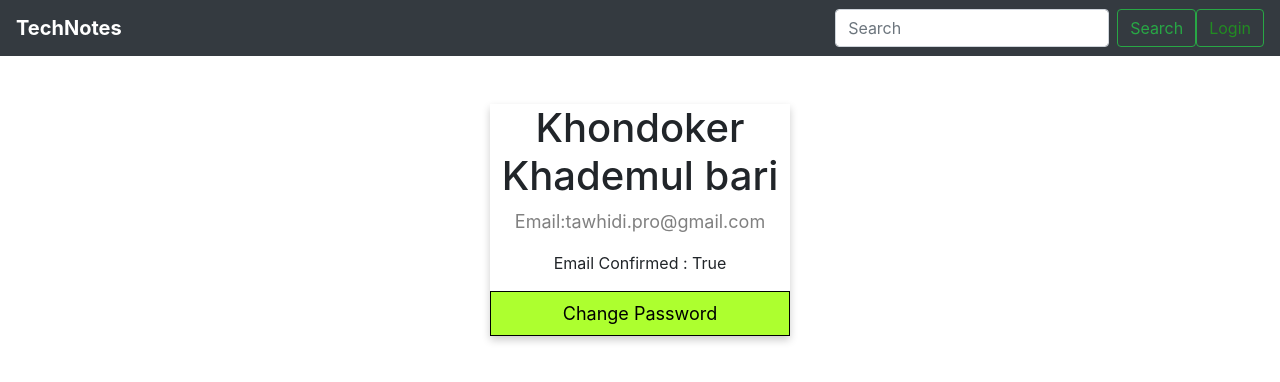
After one commit to tawhidii/technotesplus, a Django app: a page that uses templates/base.html in a window 1280 px wide. The commit adds this page. Shown: the top 382 px of the page. Run offline with Django 3.2, Linux system fonts and the light colour scheme; data comes from the database, SQL or seed files in the repository; both versions use the stored data as it was after the commit; some libraries are stand-ins or nearby versions.

Commit message:
[Added] User profile & Password change in user profile area

```diff
--- a/accounts/forms.py
+++ b/accounts/forms.py
@@ -1,5 +1,6 @@
 from django import forms
 from django.contrib.auth.models import User
+from django.contrib.auth.forms import PasswordChangeForm
 
 
 class LoginForm(forms.Form):
--- a/accounts/templates/accounts/login.html
+++ b/accounts/templates/accounts/login.html
@@ -27,7 +27,8 @@
             <div class="form-group">
                 <button type="submit" class="btn btn-primary btn-block"> Login </button>
             </div> <!-- form-group// -->
-            <p class="text-center">Need an account? <a href="{% url 'accounts:register' %}">Click here</a> </p>
+            <p class="text-center">Need an account? <a href="{% url 'register' %}">Click here</a> </p>
+{#            <p class="text-center">Forgot password? <a href="{% url '' %}">Click here</a> </p>#}
     </form>
     </article>
 </div> <!-- card.// -->
--- /dev/null
+++ b/accounts/templates/accounts/profile.html
@@ -0,0 +1,13 @@
+{% extends 'base.html' %}
+{% block title %}User profile {% endblock %}
+{% block content %}
+    <br>
+    <br>
+    {% include 'message.html' %}
+    <div class="profile">
+      <h1>{{ user.user.first_name }} {{ user.user.last_name }}</h1>
+      <p class="title">Email:{{ user.user.email }}</p>
+      <p>Email Confirmed : {{ user.email_confirmed }}</p>
+      <button type="submit"><a href="{% url 'change-password' %}">Change Password</a></button>
+</div>
+{% endblock %}
--- a/accounts/urls.py
+++ b/accounts/urls.py
@@ -1,16 +1,31 @@
 from django.urls import path
+from django.contrib.auth import views as auth_views
 from .views import (
     register,
     ActivateAccount,
     user_login,
-    user_logout
+    user_logout,
+    user_profile,
+    change_user_password
 )
 
-app_name = 'accounts'
+
 urlpatterns = [
     path('register/', register, name='register'),
     path('login/', user_login, name="login"),
     path('activate/<uidb64>/<token>/', ActivateAccount.as_view(), name='activate'),
-    path('logout/', user_logout, name='logout')
-
+    path('logout/', user_logout, name='logout'),
+    path('change_password/',change_user_password,name='change-password'),
+    path('profile/<str:username>/',user_profile,name='profile'),
+    path('password_reset/', auth_views.PasswordResetView.as_view(template_name='accounts/password_reset.html')),
+    path('password_reset/done/', auth_views.PasswordResetDoneView.as_view(template_name='accounts/password_reset_done'
+                                                                                        '.html'),
+         name='password_reset_done'),
+    path('reset/<uidb64>/<token>/', auth_views.PasswordResetConfirmView.as_view(template_name='accounts'
+                                                                                              '/password_reset_confirm'
+                                                                                              '.html'),
+         name='password_reset_confirm'),
+    path('reset/done/', auth_views.PasswordResetCompleteView.as_view(template_name='accounts/password_reset_complete'
+                                                                                   '.html'),
+         name='password_reset_complete')
 ]
--- a/accounts/views.py
+++ b/accounts/views.py
@@ -1,8 +1,11 @@
 from django.shortcuts import render, redirect, get_object_or_404
+from django.contrib.auth import update_session_auth_hash
 from .forms import (
     RegistrationForm,
-    LoginForm
+    LoginForm,
+
 )
+from django.contrib.auth.forms import PasswordChangeForm
 from django.contrib.sites.shortcuts import get_current_site
 from django.template.loader import render_to_string
 from .tokens import account_activation_token
@@ -58,7 +61,7 @@ def register(request):
             new_user.email_user(subject, message)  ## Send Email
 
             messages.success(request, 'Registration Done. Please check email to confirm account')
-            return redirect('accounts:register')
+            return redirect('register')
     else:
         form = RegistrationForm()
     context = {
@@ -89,11 +92,33 @@ class ActivateAccount(View):
             return redirect('accounts:login')
         else:
             messages.warning(request, 'The confirmation link was invalid, possibly because it has already been used.')
-            return redirect('accounts:login')
+            return redirect('login')
 
 
 # logout view
 def user_logout(request):
     logout(request)
-    messages.success(request,'Logged out !! you can login again here.')
-    return redirect('accounts:login')
+    messages.success(request, 'Logged out !! you can login again here.')
+    return redirect('login')
+
+
+# user profile view
+def user_profile(request, username):
+    user = get_object_or_404(Profile, user__username=username)
+    return render(request, 'accounts/profile.html', {'user': user})
+
+
+# change user password from profile section view
+def change_user_password(request):
+    if request.method == 'POST':
+        form = PasswordChangeForm(request.user, request.POST)
+        if form.is_valid():
+            user = form.save()
+            update_session_auth_hash(request, user)
+            messages.success(request, 'Password Changed Successfully')
+            return redirect('profile', username=request.user)
+        else:
+            messages.error('Please check it again')
+    else:
+        form = PasswordChangeForm(request.user)
+    return render(request, 'accounts/change_password.html', {'form': form})
--- a/core/settings.py
+++ b/core/settings.py
@@ -40,8 +40,10 @@ INSTALLED_APPS = [
     'django.contrib.sessions',
     'django.contrib.messages',
     'django.contrib.staticfiles',
+    # Other apps
+    'crispy_forms',
 ]
-
+CRISPY_TEMPLATE_PACK = 'bootstrap4'
 MIDDLEWARE = [
     'django.middleware.security.SecurityMiddleware',
     'django.contrib.sessions.middleware.SessionMiddleware',
--- a/core/urls.py
+++ b/core/urls.py
@@ -5,8 +5,8 @@ from django.conf import settings
 
 urlpatterns = [
     path('admin/', admin.site.urls),
-    path('accounts/', include('accounts.urls', namespace='accounts')),
-    path('', include('home.urls', namespace='home'))
+    path('accounts/', include('accounts.urls')),
+    path('', include('home.urls', namespace='home')),
 ]
 if settings.DEBUG:
     static(settings.STATIC_URL, document_root=settings.STATIC_ROOT)
--- a/static_files/css/custom.css
+++ b/static_files/css/custom.css
@@ -8,3 +8,46 @@
 .nav-link:hover{
     color: greenyellow!important;
 }
+.login a{
+    text-decoration: none;
+    color: forestgreen;
+}
+.logout a{
+    text-decoration: none;
+    color: forestgreen;
+}
+
+.profile {
+  box-shadow: 0 4px 8px 0 rgba(0, 0, 0, 0.2);
+  max-width: 300px;
+  margin: auto;
+  text-align: center;
+}
+
+.title {
+  color: grey;
+  font-size: 18px;
+}
+
+.profile button{
+
+      border: 1px solid black;
+
+      outline: 0;
+      display: inline-block;
+      padding: 8px;
+      color: white;
+      background-color: greenyellow;
+      text-align: center;
+      cursor: pointer;
+      width: 100%;
+      font-size: 18px;
+
+
+}
+
+.profile button a {
+  text-decoration: none;
+  font-size: 18px;
+  color: black;
+}
--- a/templates/base.html
+++ b/templates/base.html
@@ -24,12 +24,25 @@
       <div class="collapse navbar-collapse" id="navbarSupportedContent">
         <ul class="navbar-nav mr-auto">
           <li class="nav-item">
-            <a class="nav-link" href="#">Link</a>
+              {% if request.user.is_authenticated %}
+                  <a class="nav-link" href="{% url 'profile' request.user.username %}">Profile({{ request.user }})</a>
+              {% endif %}
           </li>
+            <li class="nav-item">
+
+            </li>
         </ul>
         <form class="form-inline my-2 my-lg-0">
+
           <input class="form-control mr-sm-2" type="search" placeholder="Search" aria-label="Search">
           <button class="btn btn-outline-success my-2 my-sm-0" type="submit">Search</button>
+
+            {% if request.user.is_authenticated %}
+                <button class="btn btn-outline-success my-2 my-sm-0 logout"><a href="{% url 'logout' %}">Logout</a></button>
+                {% else %}
+                <button class="btn btn-outline-success my-2 my-sm-0 login"><a href="{% url 'login' %}">Login</a></button>
+            {% endif %}
+
         </form>
       </div>
     </nav>
```
Also changed, not shown: accounts/templates/accounts/change_password.html (added, +12 -0 lines), accounts/templates/accounts/password_reset.html (added, +16 -0 lines), accounts/templates/accounts/password_reset_complete.html (added, +13 -0 lines), accounts/templates/accounts/password_reset_confirm.html (added, +19 -0 lines), accounts/templates/accounts/password_reset_done.html (added, +12 -0 lines), db.sqlite3.
